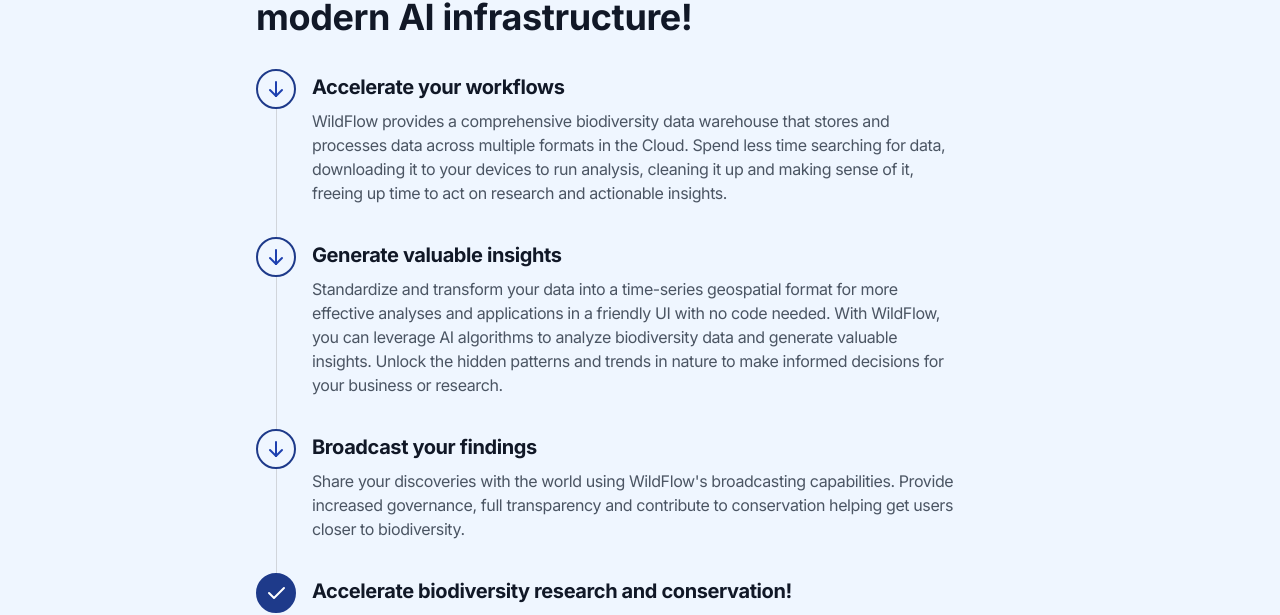
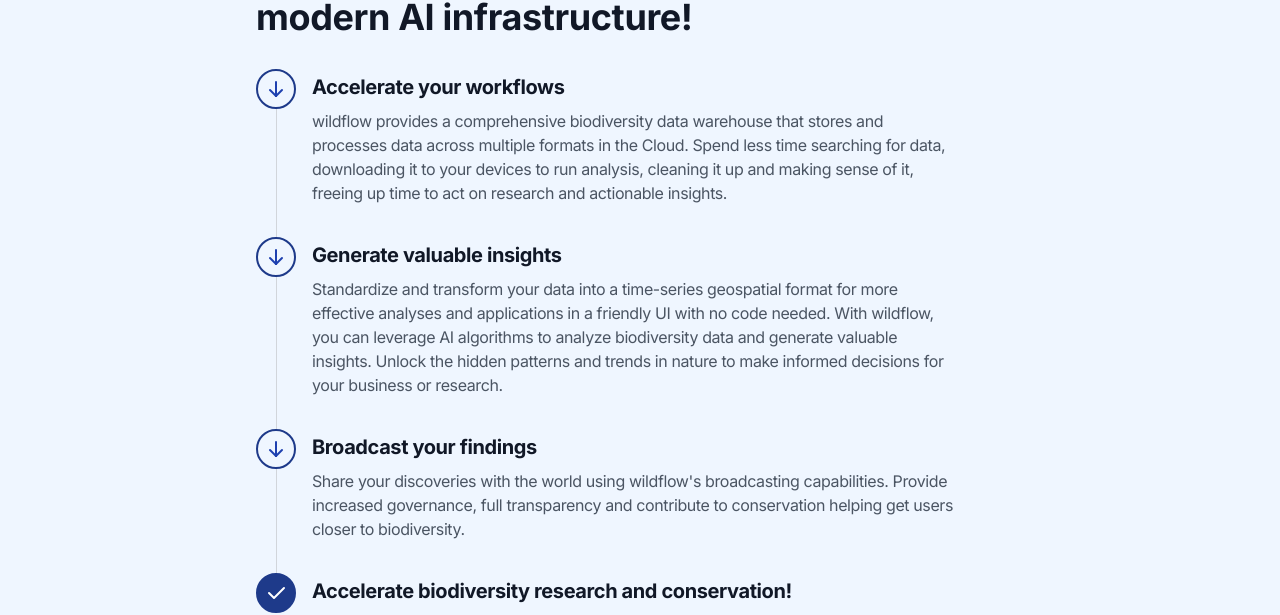
Before and after one commit to wildflowai/landing, a Next.js app: page / in a window 1280 px wide. Shown: the part 1258-1873 px from the top of the page. Built offline with nearby package versions, Linux system fonts and the light colour scheme.

Commit message:
Update WildFlow -> wildflow

```diff
--- a/src/shared/data.tsx
+++ b/src/shared/data.tsx
@@ -642,19 +642,19 @@
     {
       title: "Accelerate your workflows",
       description:
-        "WildFlow provides a comprehensive biodiversity data warehouse that stores and processes data across multiple formats in the Cloud. Spend less time searching for data, downloading it to your devices to run analysis, cleaning it up and making sense of it, freeing up time to act on research and actionable insights.",
+        "wildflow provides a comprehensive biodiversity data warehouse that stores and processes data across multiple formats in the Cloud. Spend less time searching for data, downloading it to your devices to run analysis, cleaning it up and making sense of it, freeing up time to act on research and actionable insights.",
       icon: IconArrowDown,
     },
     {
       title: "Generate valuable insights",
       description:
-        "Standardize and transform your data into a time-series geospatial format for more effective analyses and applications in a friendly UI with no code needed. With WildFlow, you can leverage AI algorithms to analyze biodiversity data and generate valuable insights. Unlock the hidden patterns and trends in nature to make informed decisions for your business or research.",
+        "Standardize and transform your data into a time-series geospatial format for more effective analyses and applications in a friendly UI with no code needed. With wildflow, you can leverage AI algorithms to analyze biodiversity data and generate valuable insights. Unlock the hidden patterns and trends in nature to make informed decisions for your business or research.",
       icon: IconArrowDown,
     },
     {
       title: "Broadcast your findings",
       description:
-        "Share your discoveries with the world using WildFlow's broadcasting capabilities. Provide increased governance, full transparency and contribute to conservation helping get users closer to biodiversity.",
+        "Share your discoveries with the world using wildflow's broadcasting capabilities. Provide increased governance, full transparency and contribute to conservation helping get users closer to biodiversity.",
       icon: IconArrowDown,
     },
     {
```
